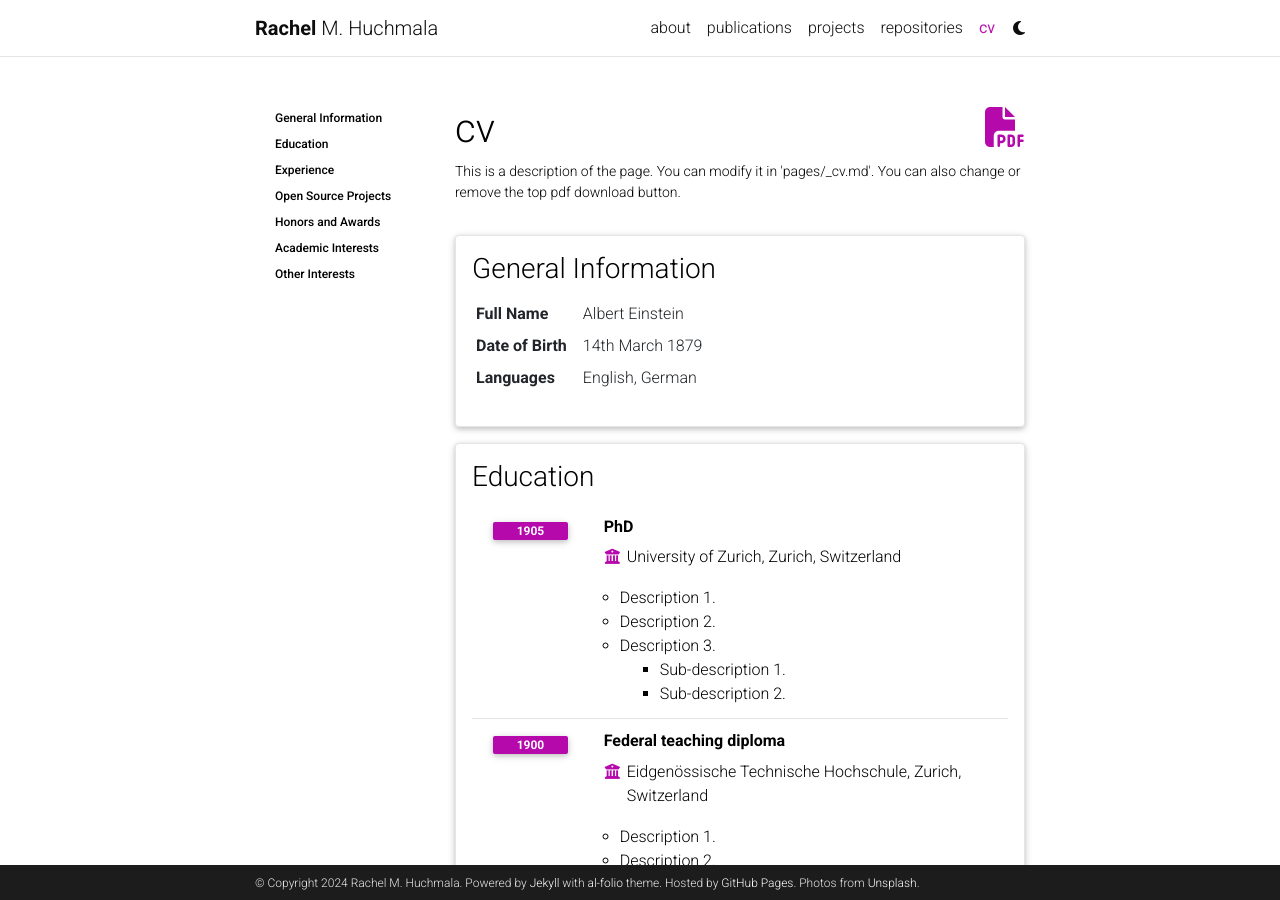
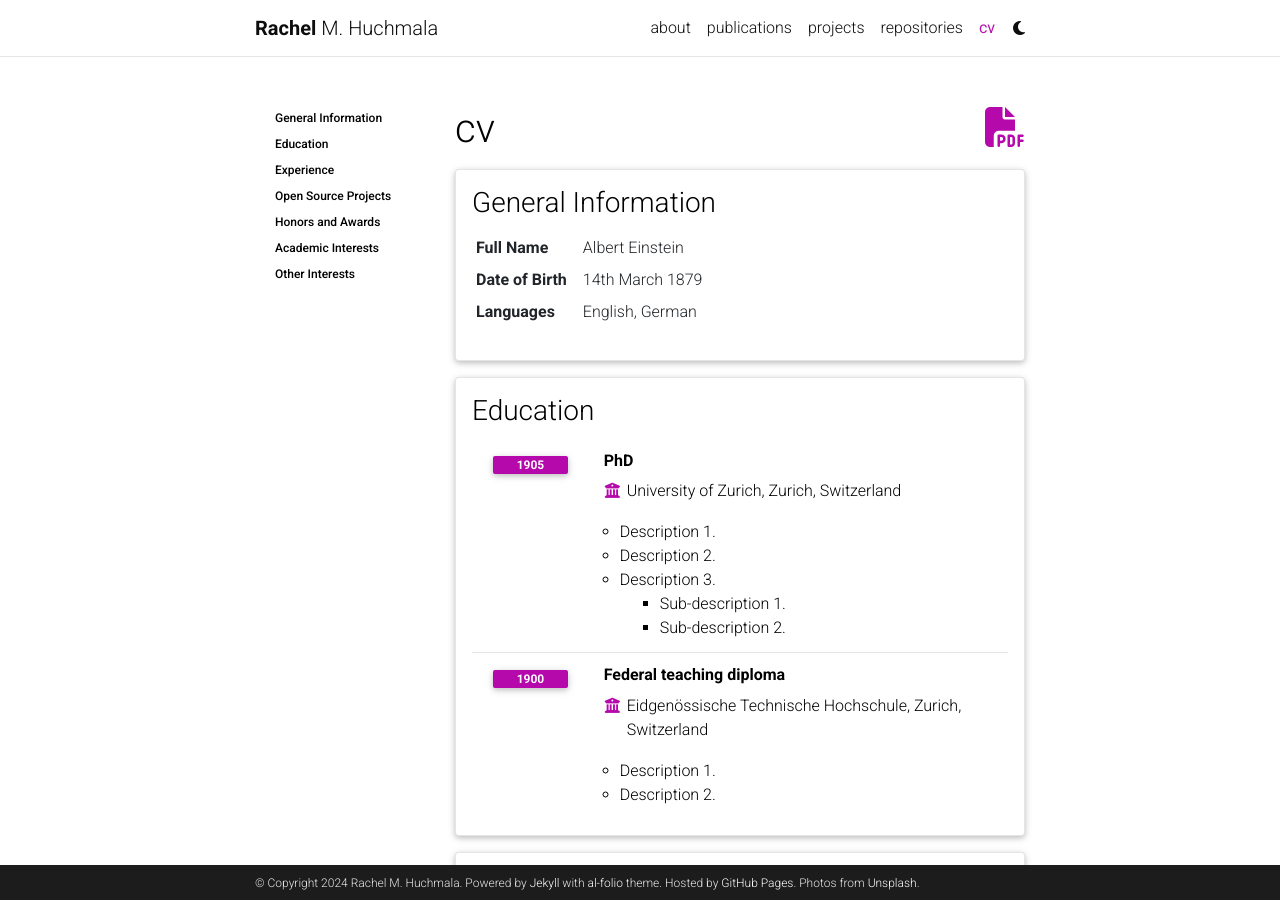
Before and after one commit to rmhuch/rmhuch.github.io, a Jekyll site: the page built from _pages/cv.md, in a window 1280 px wide and 900 px high. Built offline with Jekyll 4.4.1, drawn with Linux system fonts in a browser that asks for light colours; comment, search, counter and statistics services are not loaded; a style sheet for code colours, icons or effects is not loaded.

Commit message:
Update cv.md

```diff
--- a/_pages/cv.md
+++ b/_pages/cv.md
@@ -4,8 +4,7 @@
 title: cv
 nav: true
 nav_order: 4
-cv_pdf: example_pdf.pdf
-description: This is a description of the page. You can modify it in 'pages/_cv.md'. You can also change or remove the top pdf download button.
+cv_pdf: HuchmalaCV.pdf
 toc:
   sidebar: left
 ---
```
